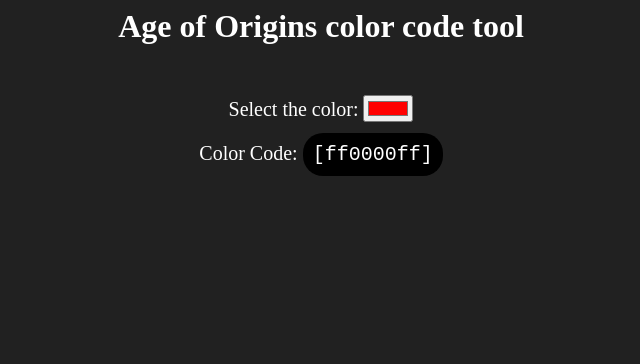
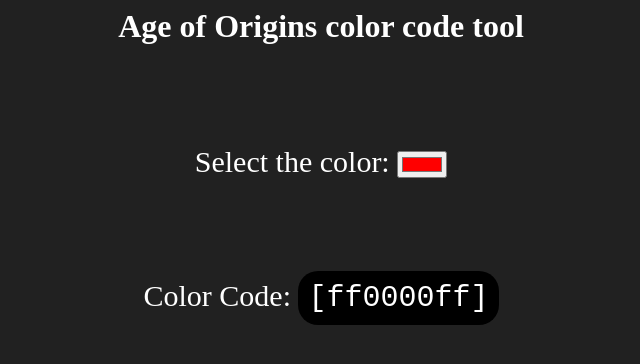
Before and after one commit to cibere/aoo_tools, a plain HTML site: page color_picker.html in a window 1280 px wide. Shown: the whole page, without its empty margins (319-959 px from the left). Drawn offline with Linux system fonts and the light colour scheme.

Commit message:
remove desktop support for color picker

```diff
--- a/assets/color_picker.css
+++ b/assets/color_picker.css
@@ -1,5 +1,3 @@
-/* All */
-
 #color-code-display {
     background-color: black;
     border-radius: 20px;
@@ -7,22 +5,11 @@
     cursor: pointer;
 }
 
-/* Mobile */
-@media (max-width: 768px) {
-    .container {
-        font-size: 30px;
-        margin-top: 100px;
-    }
-
-    .container>p {
-        margin-top: 100px;
-    }
+.container {
+    font-size: 30px;
+    margin-top: 100px;
 }
 
-/* PC */
-@media only screen and (min-width: 768px) {
-    .container {
-        font-size: 20px;
-        margin-top: 50;
-    }
+.container>p {
+    margin-top: 100px;
 }
```
